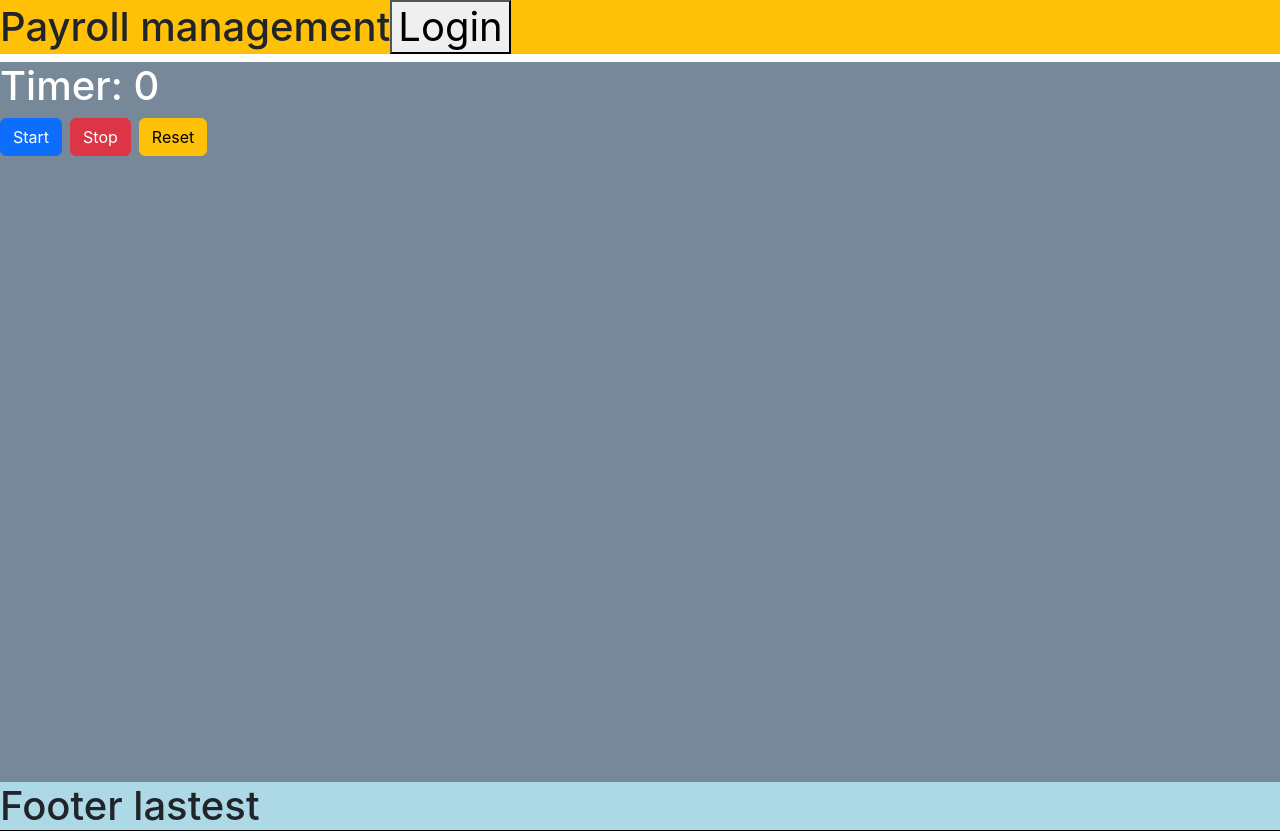
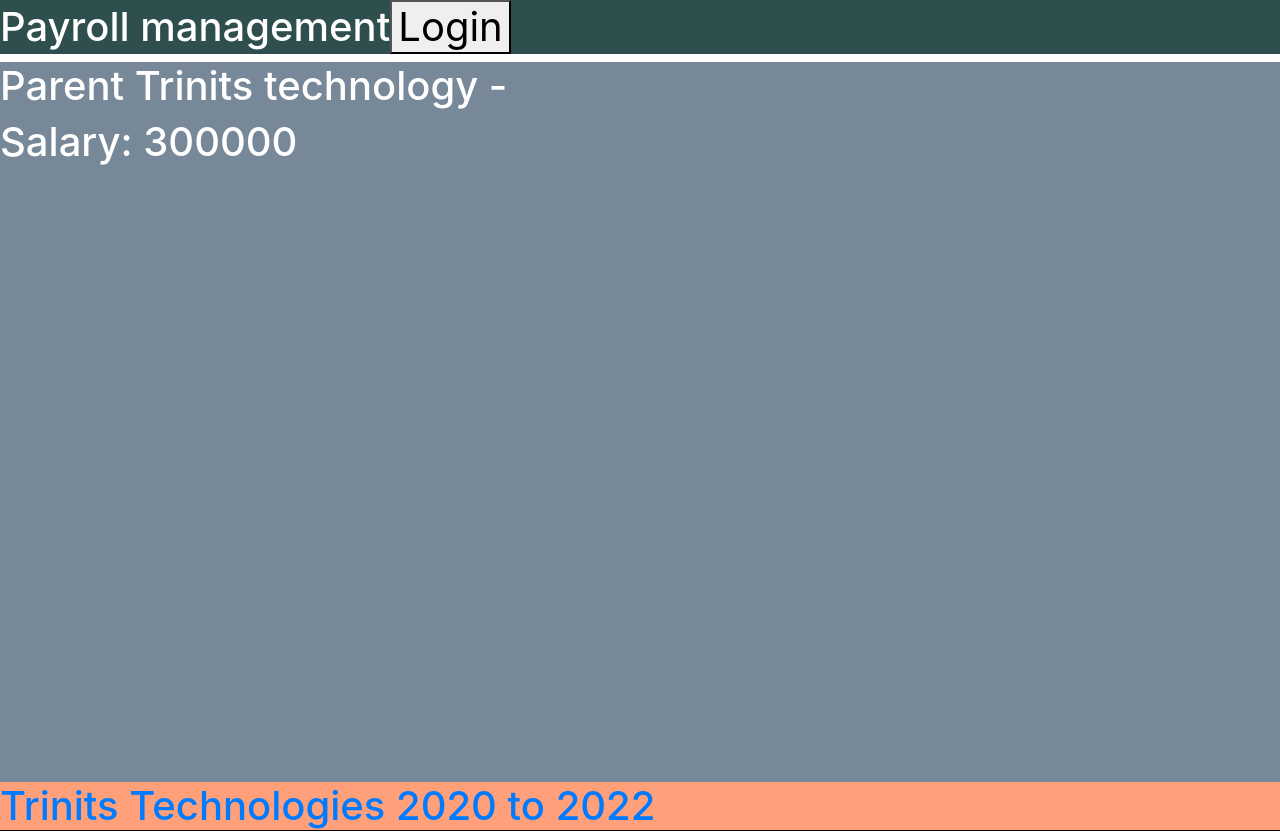
Before and after one commit to TriNitSTechnologies/React-Tutorial, a React (Create React App) app: page /dashboard in a window 1280 px wide. Built offline with nearby package versions, Linux system fonts and the light colour scheme.

Commit message:
Class based components React life cycle methods.

```diff
--- a/package.json
+++ b/package.json
@@ -10,10 +10,12 @@
     "axios": "^1.3.4",
     "bootstrap": "^5.2.3",
     "formik": "^2.2.9",
+    "moment": "^2.29.4",
     "node-sass": "^7.0.3",
     "react": "^18.2.0",
     "react-dom": "^18.2.0",
     "react-icons": "^4.8.0",
+    "react-moment": "^1.1.3",
     "react-redux": "^8.0.5",
     "react-router-dom": "^5.3.4",
     "react-scripts": "5.0.1",
--- a/src/App.js
+++ b/src/App.js
@@ -16,6 +16,8 @@
 import Login from "./components/Login/Login";
 import Registration from "./components/Registration/Registration";
 import Sidebar from "./components/Sidebar/Sidebar";
+import DemoParent from "./components/Demo/DemoParent";
+import ErrorBoundary from "./components/Demo/ErrorBoundary";
 
 const Employee = React.lazy(() => import("./components/Employee/Employee.js"));
 const Users = React.lazy(() => import("./components/Users.js"));
@@ -78,6 +80,16 @@
 
             {username ? protectedRouteContent : null}
 
+            <Route pat="/demo">
+              <ErrorBoundary>
+                <DemoParent />
+              </ErrorBoundary>
+
+            </Route>
+
+            <Route pat="/cmp1">
+              <Component1 />
+            </Route>
             <Route pat="/cmp1">
               <Component1 />
             </Route>
--- /dev/null
+++ b/src/colors.scss
@@ -0,0 +1,3 @@
+$white: #ffffff;
+$black: #000000;
+$primary: #007bff;
--- a/src/components/Demo/DemoParent.js
+++ b/src/components/Demo/DemoParent.js
@@ -1,11 +1,61 @@
+import { Component } from "react";
 
-export default function DemoParent(props) {
+export default class DemoParent extends Component {
+
+  constructor(props){
+    super(props);
+    console.log("DemoParent constructor");
+    this.state = {
+      text: "Trinits technology"
+    }
+  }
+
+  static getDerivedStateFromProps(props, state){
+    console.log("DemoParent getDerivedStateFromProps");
+    return {
+      ...state,
+      name: props.name
+    }
+  }
+
+  render() {
+    console.log("DemoParent render");
     return (
       <div>
-        <h1>{props.title}</h1>
-        <div>{props.children}</div>
+        <h1>Parent {this.state.text}  - {this.state.name}</h1>
+        <h1>Salary: {this.state.salary}</h1>
+      </div>
+    )
+  }
 
+  componentDidMount() {
+    console.log("DemoParent componentDidMount");
+    setTimeout(() => {
+      console.log("componentDidMount 1");
+      this.setState({
+        ...this.state,
+        salary: 300000,
+      });
+    }, 5000);
+  }
 
-      </div>
+  shouldComponentUpdate(nextProps, nextState) {
+    console.log("DemoParent shouldComponentUpdate");
+    return true;
+  }
+
+  getSnapshotBeforeUpdate(props, state) {
+    console.log(
+      "getSnapshotBeforeUpdate prev value:" + state.salary + " current value" + this.state.salary
     );
+    return null;
   }
+
+  componentDidUpdate() {
+    console.log("componentDidUpdate" + this.state.salary);
+  }
+
+  componentWillUnmount() {
+    console.log("componentWillUnmount");
+  }
+}
--- /dev/null
+++ b/src/components/Demo/ErrorBoundary.js
@@ -0,0 +1,29 @@
+import { Component } from "react";
+
+export default class ErrorBoundary extends Component {
+  constructor(props) {
+    super(props);
+    this.state = {
+      hasError: false,
+    };
+  }
+
+  render() {
+    console.log("ErrorBoundary render");
+    if (this.state.hasError) {
+      return <h1>Error occurred. please try again.!!</h1>;
+    }
+
+    return this.props.children; //containment
+  }
+
+  static getDerivedStateFromError(error) {
+    // Update state so the next render will show the fallback UI.
+    return { hasError: true };
+  }
+
+  componentDidCatch(error, info) {
+    // Log the error to an error reporting service.
+    console.error(error, info);
+  }
+}
--- a/src/components/Footer/Footer.js
+++ b/src/components/Footer/Footer.js
@@ -1,12 +1,14 @@
 import React from "react";
-import classes from './Footer.module.css';
+// import classes from './Footer.module.css';
+import './Footer.scss';
 
 export default class Footer extends React.Component{
 
+
   render(){
     return (
-      <div>
-        <h1 className={classes.h1}>Footer lastest</h1>
+      <div className="footer">
+        <h1>Trinits Technologies 2020 to 2022</h1>
       </div>
     )
   }
--- /dev/null
+++ b/src/components/Footer/Footer.scss
@@ -0,0 +1,9 @@
+@import '../../colors.scss';
+
+div.footer {
+    h1 {
+        background-color: lightsalmon;
+        border-bottom: 1px solid black;
+        color: $primary;
+    }
+}
--- a/src/components/Header/Header.js
+++ b/src/components/Header/Header.js
@@ -4,6 +4,8 @@
 import { login } from "../../Store/User.slice";
 import Loader from "../Loader/Loader";
 import { Tooltip as ReactTooltip } from "react-tooltip";
+
+import classes from "./Header.module.scss";
 
 export default function Header() {
   const [loading, setLoading] = useState(false);
@@ -29,7 +31,7 @@
     <>
       <div>
         {/* {loading ? <Loader />: null}  */}
-        <h1 className="bg-warning">
+        <h1 className={`${classes.fontWhite}`}>
           Payroll management
           <button onClick={handleLogout} title="Click on logout" id="loginBtn">
             {username ? "Logout" : "Login"}
--- /dev/null
+++ b/src/components/Header/Header.module.scss
@@ -0,0 +1,11 @@
+@import '../../colors.scss';
+
+.h1 {
+    background-color: lightsalmon;
+    border-bottom: 1px solid black;
+}
+
+.fontWhite {
+    color: $white;
+    background-color: darkslategrey;
+}
```
Also changed, not shown: 1 other file (tests, documents, lock files or other folders).
